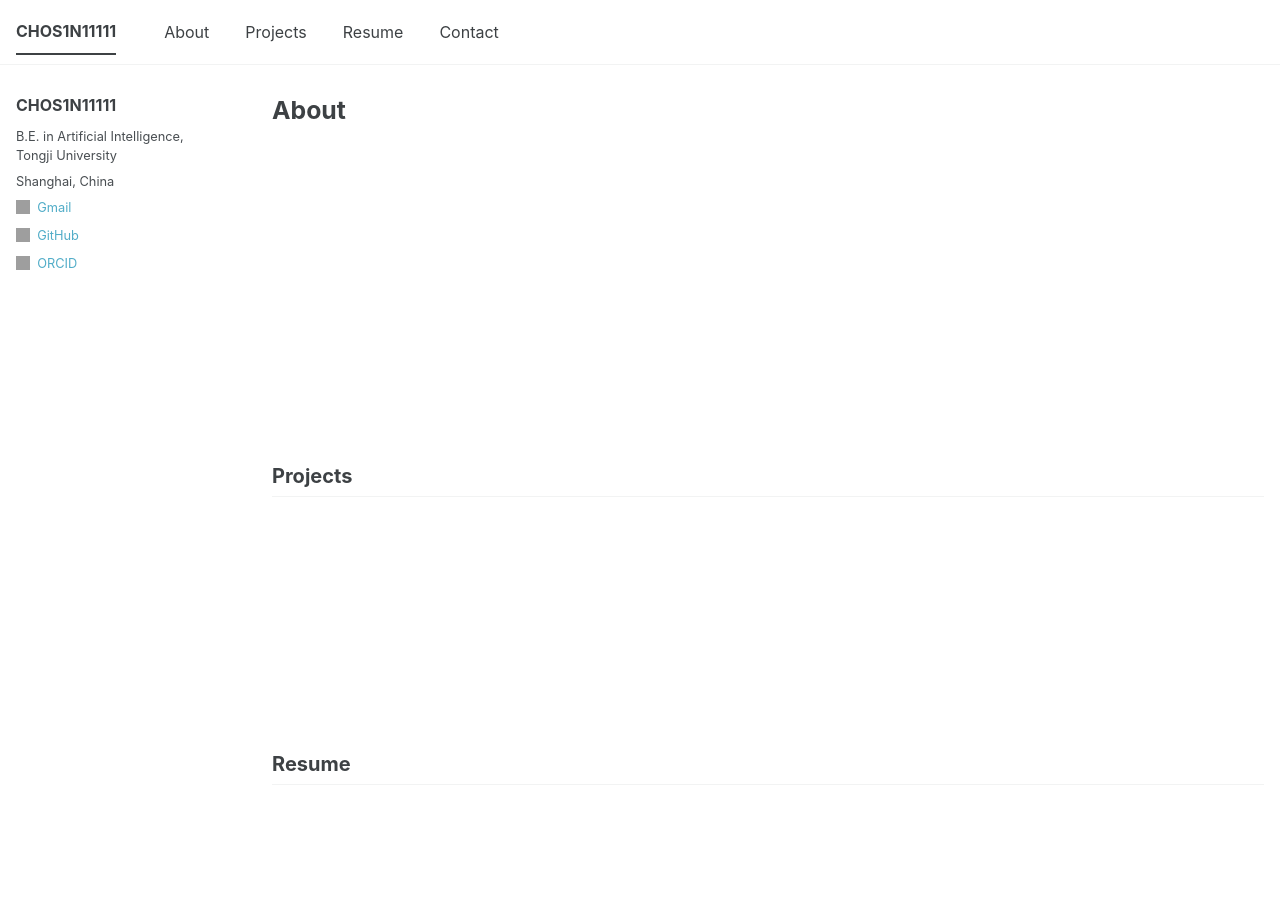
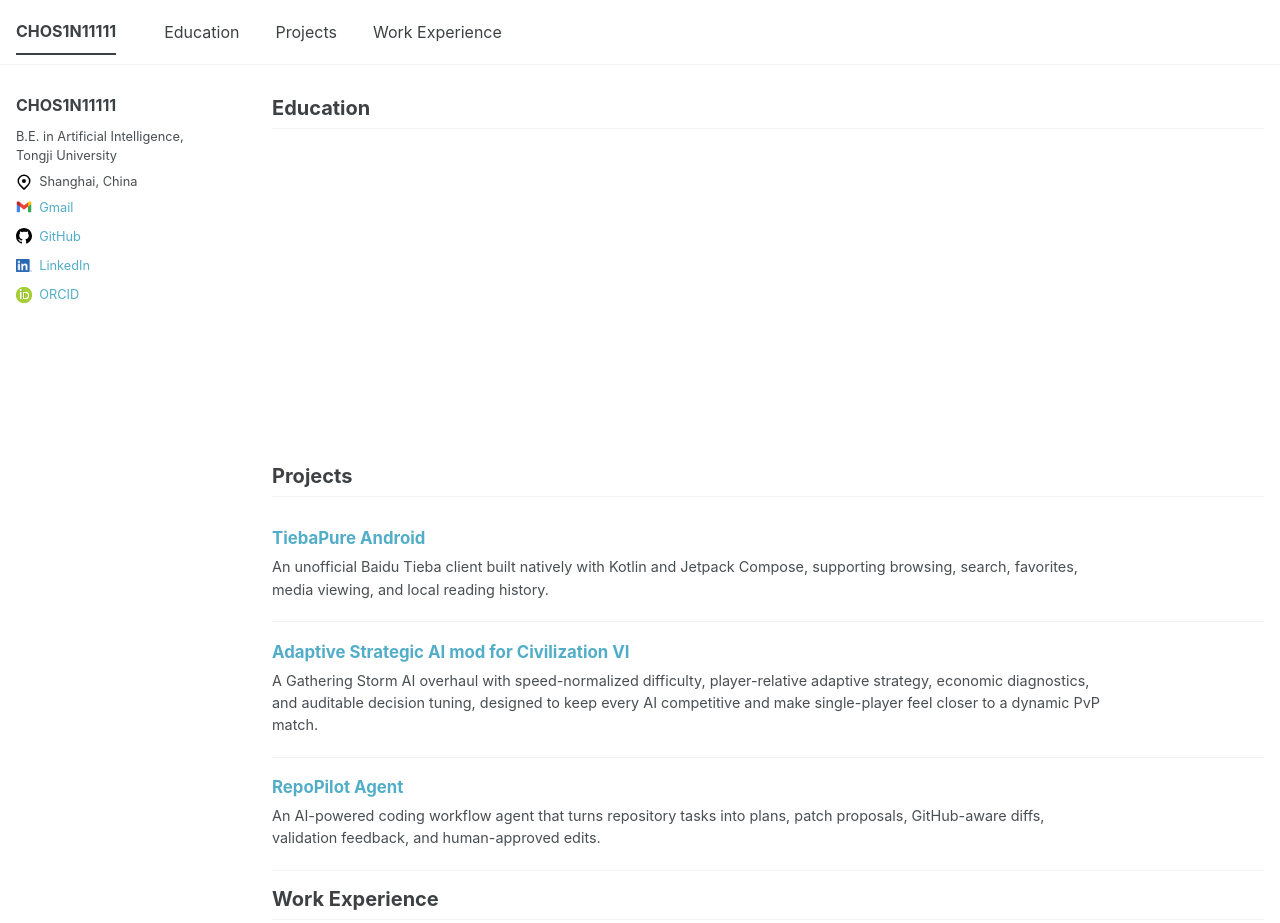
Before and after one commit to CHOS1N11111/chos1n11111.github.io, a plain HTML site: page index.html in a window 1280 px wide. Shown: the top 923 px of the page. Drawn offline with Linux system fonts and the light colour scheme; grey boxes are pictures that could not be loaded.

Commit message:
feat: add portfolio sections and official profile icons

```diff
--- a/index.html
+++ b/index.html
@@ -12,7 +12,7 @@
 
     <header class="masthead">
       <div class="masthead-inner">
-        <a class="site-title" href="#about">CHOS1N11111</a>
+        <a class="site-title" href="#education">CHOS1N11111</a>
 
         <button
           class="menu-toggle"
@@ -27,10 +27,9 @@
         </button>
 
         <nav class="site-navigation" id="site-navigation" aria-label="Primary navigation">
-          <a href="#about">About</a>
+          <a href="#education">Education</a>
           <a href="#projects">Projects</a>
-          <a href="#resume">Resume</a>
-          <a href="#contact">Contact</a>
+          <a href="#work-experience">Work Experience</a>
         </nav>
       </div>
     </header>
@@ -41,22 +40,31 @@
         <div class="profile-content">
           <p class="profile-bio">B.E. in Artificial Intelligence, Tongji University</p>
           <ul class="profile-details">
-            <li>Shanghai, China</li>
+            <li class="profile-location">
+              <img class="profile-icon" src="./assets/icons/location.svg" alt="" width="16" height="16">
+              <span>Shanghai, China</span>
+            </li>
             <li>
               <a href="mailto:zhuzenan02@gmail.com" aria-label="Gmail zhuzenan02@gmail.com">
-                <img class="profile-icon" src="https://cdn.simpleicons.org/gmail" alt="" width="14" height="14">
+                <img class="profile-icon" src="./assets/icons/gmail.png" alt="" width="16" height="16">
                 <span>Gmail</span>
               </a>
             </li>
             <li>
               <a href="https://github.com/CHOS1N11111" target="_blank" rel="noopener noreferrer">
-                <img class="profile-icon" src="https://cdn.simpleicons.org/github" alt="" width="14" height="14">
+                <img class="profile-icon" src="./assets/icons/github.svg" alt="" width="16" height="16">
                 <span>GitHub</span>
               </a>
             </li>
             <li>
+              <a href="https://www.linkedin.com/in/zenan-zhu/" target="_blank" rel="noopener noreferrer">
+                <img class="profile-icon" src="./assets/icons/linkedin.png" alt="" width="16" height="16">
+                <span>LinkedIn</span>
+              </a>
+            </li>
+            <li>
               <a href="https://orcid.org/0009-0003-7449-8825" target="_blank" rel="noopener noreferrer">
-                <img class="profile-icon" src="https://cdn.simpleicons.org/orcid" alt="" width="14" height="14">
+                <img class="profile-icon" src="./assets/icons/orcid.gif" alt="" width="16" height="16">
                 <span>ORCID</span>
               </a>
             </li>
@@ -65,20 +73,39 @@
       </aside>
 
       <div class="page-content">
-        <section class="content-section content-section-first" id="about">
-          <h1>About</h1>
+        <section class="content-section content-section-first" id="education">
+          <h2>Education</h2>
         </section>
 
-        <section class="content-section" id="projects">
+        <section class="content-section projects-section" id="projects">
           <h2>Projects</h2>
+
+          <div class="project-list">
+            <article class="project-entry">
+              <h3 class="project-title">
+                <a href="https://github.com/infinityf4p/TiebaPure-Android" target="_blank" rel="noopener noreferrer">TiebaPure Android</a>
+              </h3>
+              <p class="project-description">An unofficial Baidu Tieba client built natively with Kotlin and Jetpack Compose, supporting browsing, search, favorites, media viewing, and local reading history.</p>
+            </article>
+
+            <article class="project-entry">
+              <h3 class="project-title">
+                <a href="https://github.com/CHOS1N11111/Adaptive-Strategic-AI-mod-for-Civilization-VI" target="_blank" rel="noopener noreferrer">Adaptive Strategic AI mod for Civilization VI</a>
+              </h3>
+              <p class="project-description">A Gathering Storm AI overhaul with speed-normalized difficulty, player-relative adaptive strategy, economic diagnostics, and auditable decision tuning, designed to keep every AI competitive and make single-player feel closer to a dynamic PvP match.</p>
+            </article>
+
+            <article class="project-entry">
+              <h3 class="project-title">
+                <a href="https://github.com/CHOS1N11111/RepoPilot-Agent" target="_blank" rel="noopener noreferrer">RepoPilot Agent</a>
+              </h3>
+              <p class="project-description">An AI-powered coding workflow agent that turns repository tasks into plans, patch proposals, GitHub-aware diffs, validation feedback, and human-approved edits.</p>
+            </article>
+          </div>
         </section>
 
-        <section class="content-section" id="resume">
-          <h2>Resume</h2>
-        </section>
-
-        <section class="content-section content-section-last" id="contact">
-          <h2>Contact</h2>
+        <section class="content-section content-section-last" id="work-experience">
+          <h2>Work Experience</h2>
         </section>
       </div>
     </main>
--- a/style.css
+++ b/style.css
@@ -176,6 +176,12 @@ a:focus-visible {
   margin-bottom: 0.4rem;
 }
 
+.profile-location {
+  display: inline-flex;
+  align-items: center;
+  gap: 0.45rem;
+}
+
 .profile-details a {
   display: inline-flex;
   align-items: center;
@@ -186,9 +192,10 @@ a:focus-visible {
 
 .profile-icon {
   display: block;
-  width: 0.875rem;
-  height: 0.875rem;
-  flex: 0 0 0.875rem;
+  width: 1rem;
+  height: 1rem;
+  flex: 0 0 1rem;
+  object-fit: contain;
 }
 
 .profile-details a:hover,
@@ -216,16 +223,10 @@ a:focus-visible {
   min-height: 12rem;
 }
 
-h1,
 h2 {
   color: var(--heading);
   font-weight: 700;
   line-height: 1.2;
-}
-
-h1 {
-  margin: 0 0 1.25rem;
-  font-size: 1.55rem;
 }
 
 h2 {
@@ -233,6 +234,39 @@ h2 {
   padding-bottom: 0.5rem;
   font-size: 1.25rem;
   border-bottom: 1px solid var(--border);
+}
+
+.project-list {
+  margin-top: 0.75rem;
+}
+
+.project-entry {
+  padding-block: 1.15rem 1.25rem;
+  border-bottom: 1px solid var(--border);
+}
+
+.project-title {
+  margin: 0 0 0.4rem;
+  font-size: 1.05rem;
+  line-height: 1.35;
+}
+
+.project-title a {
+  color: var(--link);
+  text-decoration: none;
+}
+
+.project-title a:hover,
+.project-title a:focus-visible {
+  color: var(--link-hover);
+  text-decoration: underline;
+}
+
+.project-description {
+  max-width: 52rem;
+  margin: 0;
+  font-size: 0.9rem;
+  line-height: 1.55;
 }
 
 .site-footer {
```
Also changed, not shown: README.md, assets/icons/github.svg (added), assets/icons/gmail.png (added), assets/icons/linkedin.png (added), assets/icons/location.svg (added), assets/icons/orcid.gif (added).
